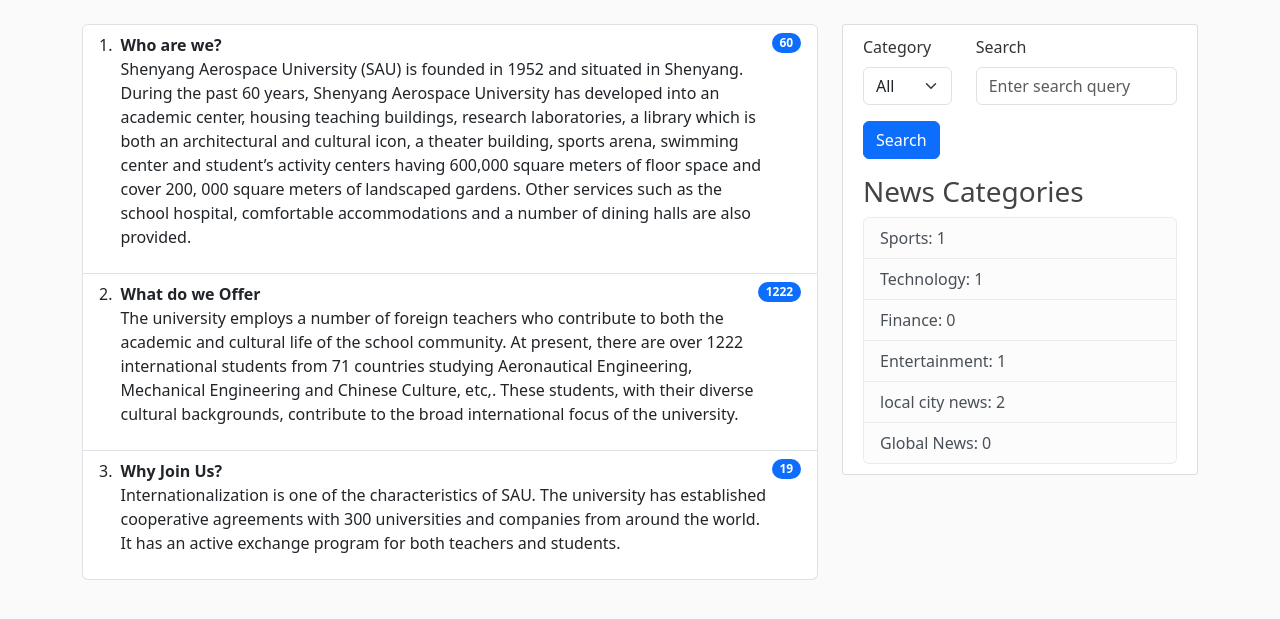
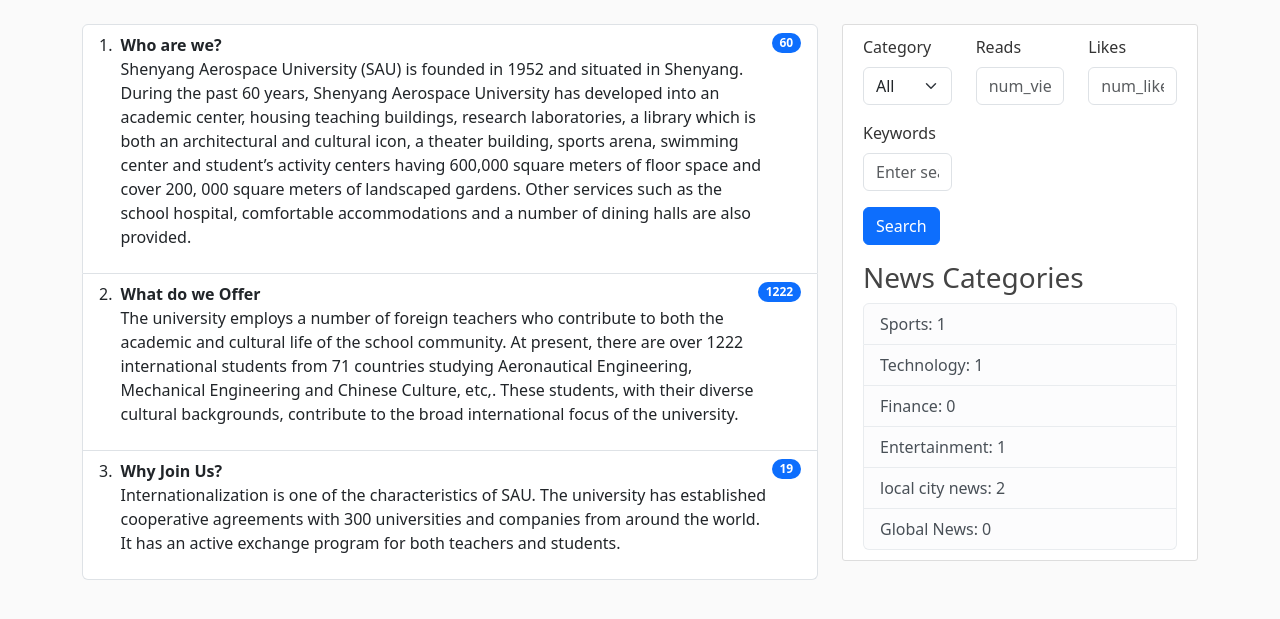
Before and after one commit to Shoelacez/News-Portal-School-project, a Django app: page /about/ in a window 1280 px wide. Shown: the part 56-675 px from the top of the page. Run offline with Django 4.2, Linux system fonts and the light colour scheme; data comes from the database, SQL or seed files in the repository; both versions use the stored data as it was after the commit.

Commit message:
1st Review before May

```diff
--- a/simpleNewsPortal_schoolproj/blog/templates/blog/base.html
+++ b/simpleNewsPortal_schoolproj/blog/templates/blog/base.html
@@ -71,18 +71,33 @@
                       </select>
                     </div>
                   </div>
-                  <div class="col-md-8">
+
+                  <div class="col-md-4">
                     <div class="mb-3">
-                      <label for="query" class="form-label">Search</label>
+                      <label for="num_views" class="form-label">Reads</label>
+                      <input type="text" name="num_views" id="num_views" class="form-control" placeholder="num_views">
+                    </div>
+                  </div>
+
+                  <div class="col-md-4">
+                    <div class="mb-3">
+                      <label for="num_likes" class="form-label">Likes</label>
+                      <input type="text" name="num_likes" id="num_likes" class="form-control" placeholder="num_likes">
+                    </div>
+                  </div>
+
+                  <div class="col-md-4">
+                    <div class="mb-3">
+                      <label for="query" class="form-label">Keywords</label>
                       <input type="text" name="query" id="query" class="form-control" placeholder="Enter search query">
                     </div>
                   </div>
+
                 </div>
                 <button type="submit" class="btn btn-primary">Search</button>
               </form>
 
               <h3>News Categories</h3>
-
               <ul class="list-group">
                 {% for category in categories %}
                 <li class="list-group-item list-group-item-light"><a href="{% url 'category_detail' category.id %}"></a>{{ category.name }}: {{ category.num_posts }}</li>
--- a/simpleNewsPortal_schoolproj/blog/views.py
+++ b/simpleNewsPortal_schoolproj/blog/views.py
@@ -39,7 +39,7 @@ class PostListview(ListView):
     ordering = ['-date_created']
 
 
-class PostDetailView(DetailView):
+class PostDetailView(LoginRequiredMixin, DetailView):
     model = Post
 
     def get_context_data(self, **kwargs):
@@ -152,11 +152,39 @@ def add_reply(request, comment_id):
     context = {'form': form}
     return render(request, 'add_reply.html', context)
 
+#
+# @login_required()
+# def search(request):
+#     query = request.GET.get('query')
+#     category = request.GET.get('category')
+#
+#     if query and category:
+#         # Filter posts by category and search query
+#         posts = Post.objects.filter(category__name__icontains=category, title__icontains=query)
+#     elif query:
+#         # Filter posts by search query only
+#         posts = Post.objects.filter(title__icontains=query)
+#     elif category:
+#         # Filter posts by category only
+#         posts = Post.objects.filter(category__name__icontains=category)
+#     else:
+#         # No search query or category selected, return all posts
+#         posts = Post.objects.all()
+#
+#     context = {
+#         'posts': posts,
+#         'query': query,
+#         'category': category,
+#     }
+#     return render(request, 'blog/search_results.html', context)
 
 @login_required()
 def search(request):
     query = request.GET.get('query')
     category = request.GET.get('category')
+    num_views = request.GET.get('num_views')
+    num_likes = request.GET.get('num_likes')
+    print(num_likes)
 
     if query and category:
         # Filter posts by category and search query
@@ -171,13 +199,23 @@ def search(request):
         # No search query or category selected, return all posts
         posts = Post.objects.all()
 
+    if num_views:
+        # Filter posts by number of reads
+        posts = posts.filter(reads=num_views)
+
+    if num_likes:
+        # Filter posts by number of likes
+        # posts = posts.filter(likes=num_likes)
+        posts = posts.annotate(num_likes=Count('likes')).filter(num_likes=num_likes)
+
     context = {
         'posts': posts,
         'query': query,
         'category': category,
+        'num_views': num_views,
+        'num_likes': num_likes,
     }
     return render(request, 'blog/search_results.html', context)
 
-
 def about(request):
     return render(request, 'blog/about.html')
```
Also changed, not shown: simpleNewsPortal_schoolproj/db.sqlite3, simpleNewsPortal_schoolproj/media/images/jeremiah.PNG (added).
